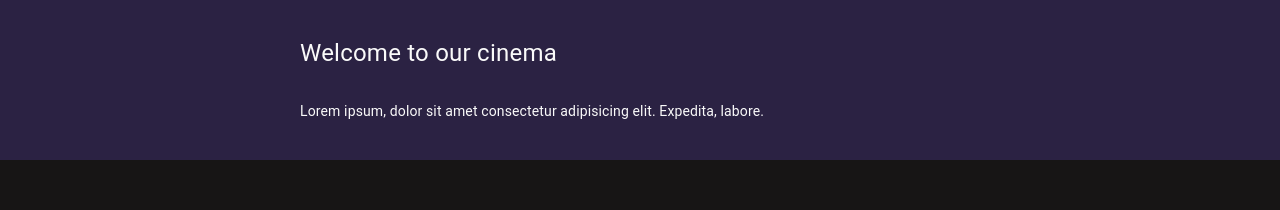
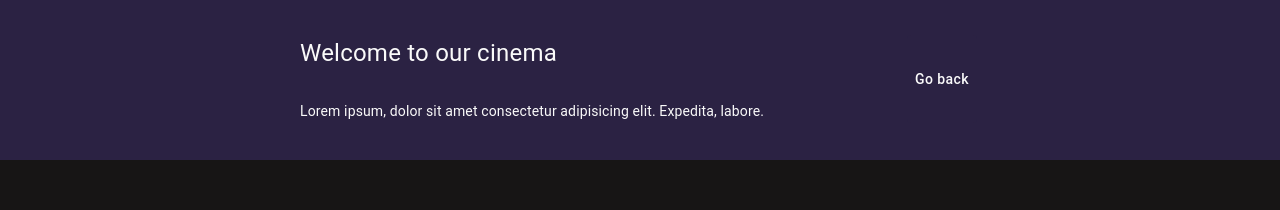
Before and after one commit to PolinaRaguilo/Cinema, a React (Create React App) app: page /movie/1 in a window 1280 px wide. Shown: the top 210 px of the page. Built offline with nearby package versions, Linux system fonts and the light colour scheme; no server answers.

Commit message:
added button back

```diff
--- a/src/components/header.js
+++ b/src/components/header.js
@@ -1,10 +1,13 @@
-import { Box, makeStyles, Typography } from '@material-ui/core';
+import { Box, Button, makeStyles, Typography } from '@material-ui/core';
+import { useHistory, useLocation } from 'react-router-dom';
 
 const useStyles = makeStyles(() => ({
   box: {
     height: 160,
     backgroundColor: '#2B2243',
-    padding: '35px 570px 37px 300px',
+    padding: '35px 303px 37px 300px',
+    display: 'flex',
+    justifyContent: 'space-between',
   },
   title__main: {
     fontSize: 24,
@@ -15,12 +18,23 @@ const useStyles = makeStyles(() => ({
     fontSize: 14,
     width: 490,
   },
+  btn__back: {
+    '&:hover': {
+      backgroundColor: 'transparent',
+      color: 'white',
+      border: 'none',
+      textDecoration: 'underline',
+    },
+  },
 }));
 
 const Header = () => {
   const classes = useStyles();
+  const history = useHistory();
+  const { pathname } = useLocation();
   return (
     <Box className={classes.box}>
+      <Box>
         <Typography component="h1" className={classes.title__main}>
           Welcome to our cinema
         </Typography>
@@ -29,6 +43,12 @@ const Header = () => {
           labore.
         </Typography>
       </Box>
+      {pathname !== '/' && (
+        <Button onClick={() => history.goBack()} className={classes.btn__back}>
+          Go back
+        </Button>
+      )}
+    </Box>
   );
 };
 
```
Lines whose indentation alone changed are shown as unchanged.
